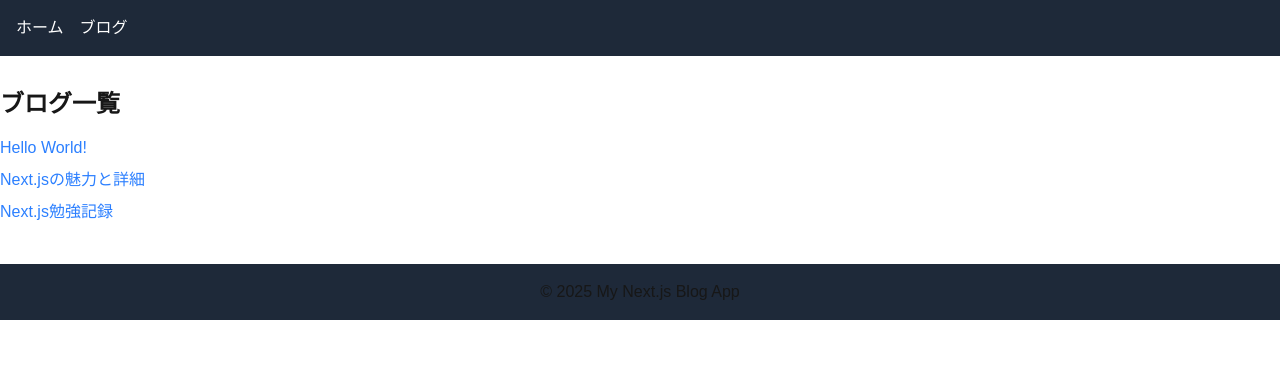
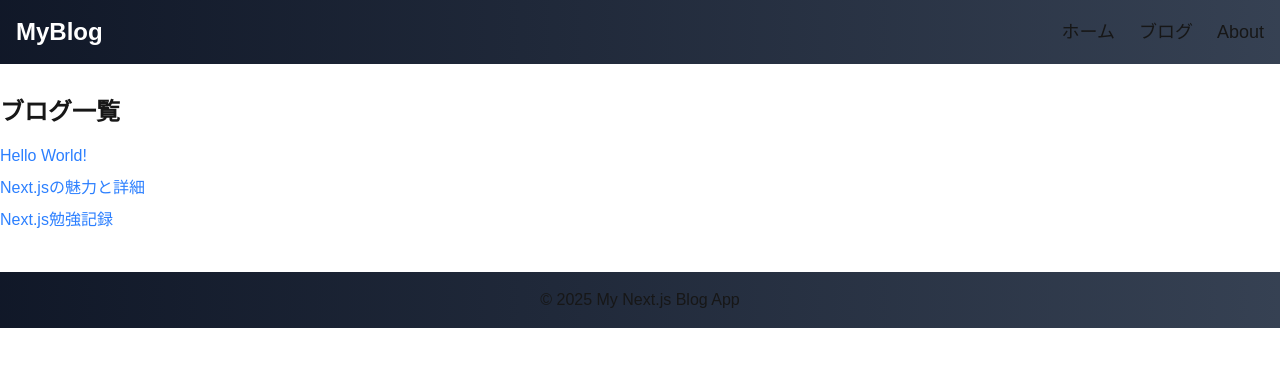
Before and after one commit to Int314/nextjs-blog-app, a Next.js app: page /blog in a window 1280 px wide. Shown: the top 366 px of the page. Built offline with nearby package versions, Linux system fonts and the light colour scheme.

Commit message:
ライアウト修正

```diff
--- a/src/app/layout.tsx
+++ b/src/app/layout.tsx
@@ -29,18 +29,47 @@ export default function RootLayout({
         className={`${geistSans.variable} ${geistMono.variable} antialiased flex flex-col min-h-screen`}
       >
         {/* ヘッダー */}
-        <header className="bg-gray-800 text-white p-4">
-          <nav className="container mx-auto flex space-x-4">
-            <Link href="/">ホーム</Link>
-            <Link href="/blog">ブログ</Link>
+        <header className="bg-gradient-to-r from-gray-900 to-gray-700 py-4">
+          <nav className="container mx-auto px-4 flex items-center justify-between">
+            {/* サイトロゴ（テキストでも画像でもOK） */}
+            <div className="text-2xl font-bold text-white">
+              <Link href="/">MyBlog</Link>
+            </div>
+            {/* ナビゲーションメニュー */}
+            <ul className="flex items-center space-x-6 text-lg">
+              <li>
+                <Link
+                  href="/"
+                  className="transition-colors hover:text-green-400"
+                >
+                  ホーム
+                </Link>
+              </li>
+              <li>
+                <Link
+                  href="/blog"
+                  className="transition-colors hover:text-green-400"
+                >
+                  ブログ
+                </Link>
+              </li>
+              <li>
+                <Link
+                  href="/about"
+                  className="transition-colors hover:text-green-400"
+                >
+                  About
+                </Link>
+              </li>
+            </ul>
           </nav>
         </header>
 
-        {/* メインコンテンツ */}
+        {/* ページ固有のコンテンツ */}
         {children}
 
         {/* フッター */}
-        <footer className="bg-gray-800 text-center p-4">
+        <footer className="bg-gradient-to-r from-gray-900 to-gray-700 text-center p-4">
           <p>&copy; {new Date().getFullYear()} My Next.js Blog App</p>
         </footer>
       </body>
```
